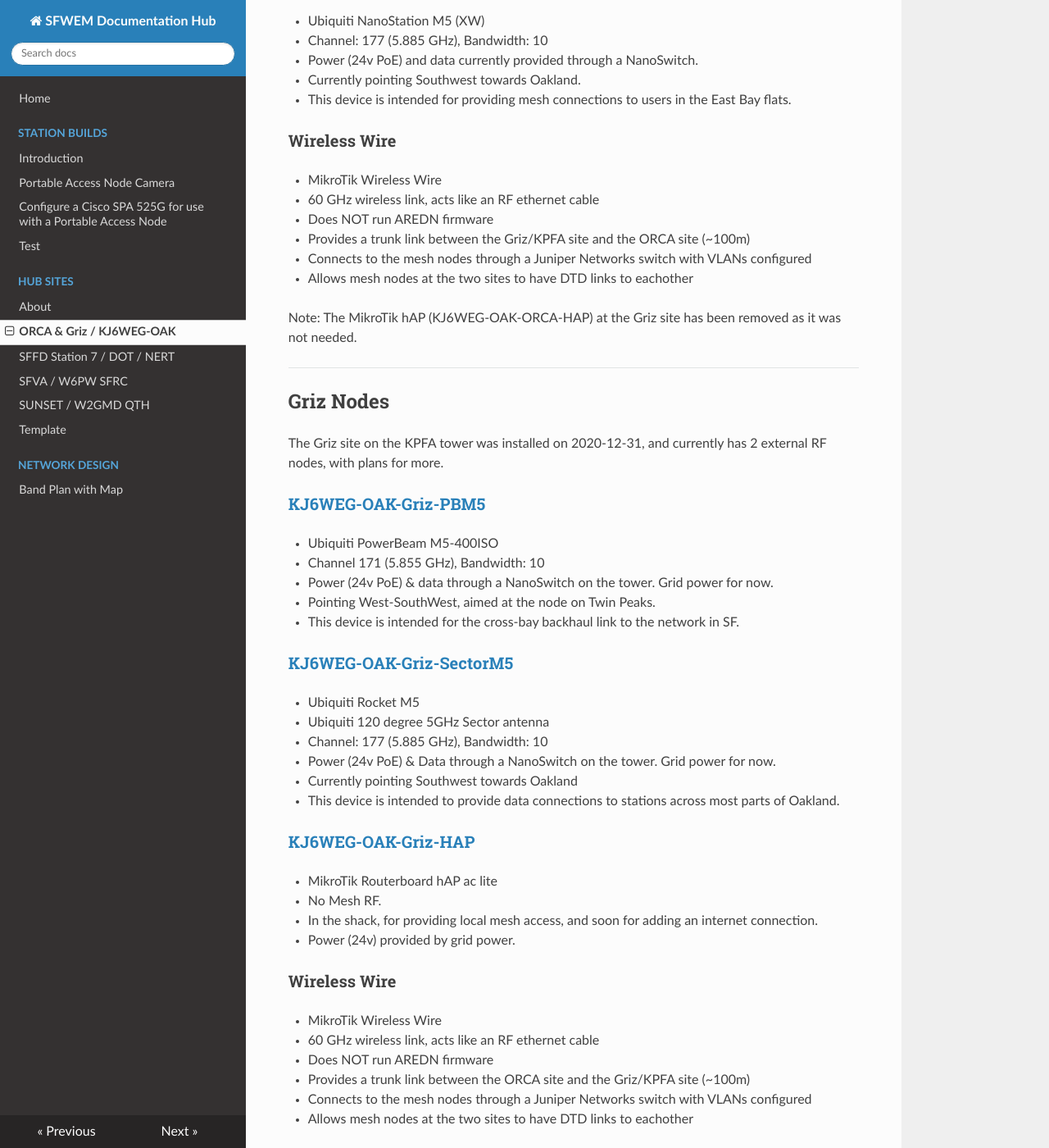
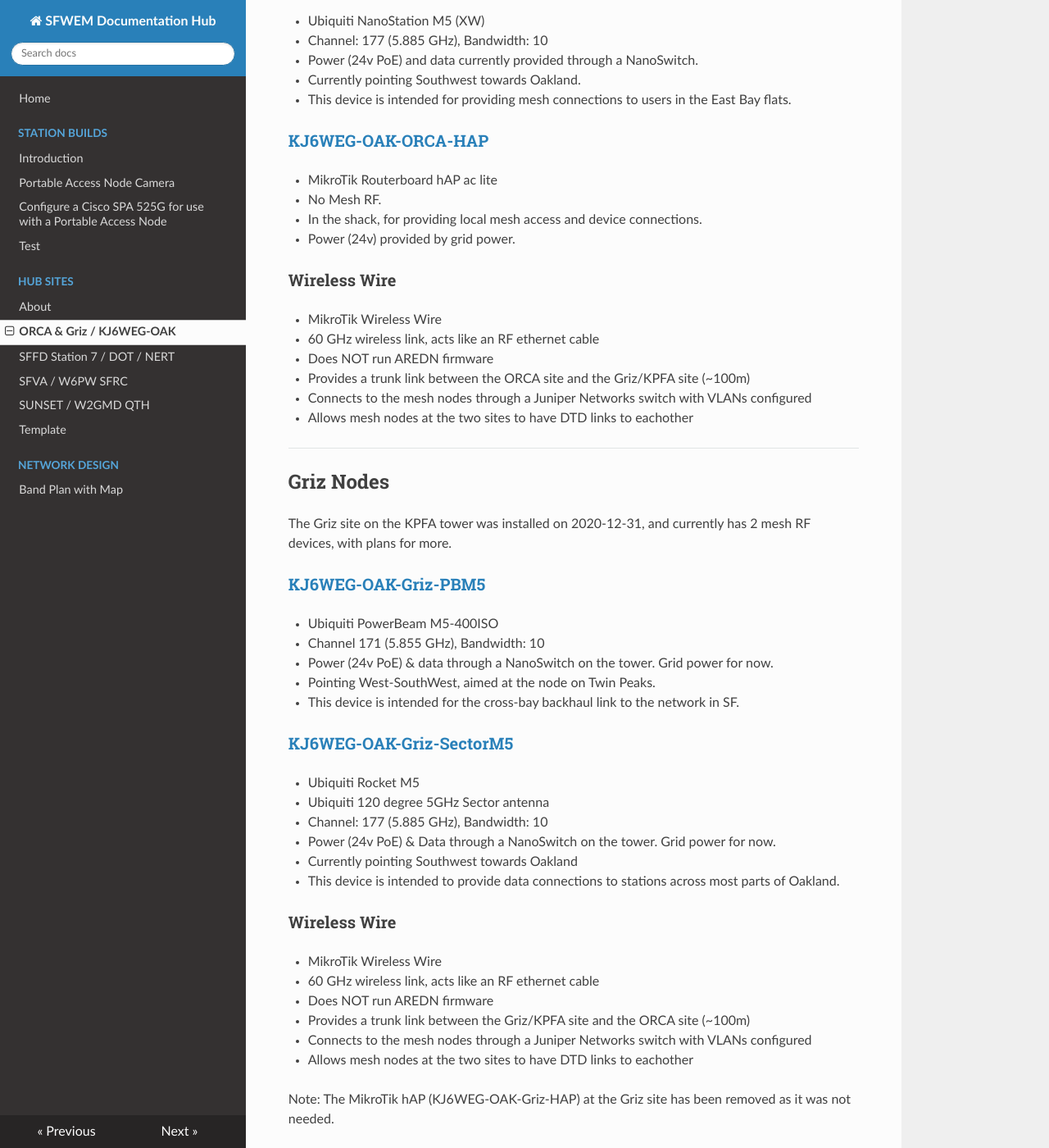
Before and after one commit to sfwem/SFWEM-Docs, an MkDocs documentation site: the page built from docs/hub_sites/orca.md, in a window 1280 px wide and 1400 px high, scrolled down 1148 px. Shown: the whole window at 82% size. Built offline with MkDocs 1.6.1, drawn with Linux system fonts in a browser that asks for light colours; nearby versions of some CDN libraries; some of the changed lines change nothing that is shown.

Commit message:
Update orca.md

```diff
--- a/docs/hub_sites/orca.md
+++ b/docs/hub_sites/orca.md
@@ -47,22 +47,28 @@
 * Currently pointing Southwest towards Oakland.
 * This device is intended for providing mesh connections to users in the East Bay flats.
 
+### [KJ6WEG-OAK-ORCA-HAP](http://kj6weg-oak-orca-hap.local.mesh)
+
+* MikroTik Routerboard hAP ac lite
+* No Mesh RF.
+* In the shack, for providing local mesh access and device connections.
+* Power (24v) provided by grid power.
+
+
 ### Wireless Wire
 
 * MikroTik Wireless Wire
 * 60 GHz wireless link, acts like an RF ethernet cable
 * Does NOT run AREDN firmware
-* Provides a trunk link between the Griz/KPFA site and the ORCA site (~100m)
+* Provides a trunk link between the ORCA site and the Griz/KPFA site (~100m)
 * Connects to the mesh nodes through a Juniper Networks switch with VLANs configured
 * Allows mesh nodes at the two sites to have DTD links to eachother
-
-Note: The MikroTik hAP (KJ6WEG-OAK-ORCA-HAP) at the Griz site has been removed as it was not needed.
 
 ***
 
 ## Griz Nodes
 
-The Griz site on the KPFA tower was installed on 2020-12-31, and currently has 2 external RF nodes, with plans for more.
+The Griz site on the KPFA tower was installed on 2020-12-31, and currently has 2 mesh RF devices, with plans for more.
 
 ### [KJ6WEG-OAK-Griz-PBM5](http://kj6weg-oak-griz-pbm5.local.mesh)
 
@@ -81,21 +87,16 @@
 * Currently pointing Southwest towards Oakland
 * This device is intended to provide data connections to stations across most parts of Oakland.
 
-### [KJ6WEG-OAK-Griz-HAP](http://kj6weg-oak-griz-hap.local.mesh)
-
-* MikroTik Routerboard hAP ac lite
-* No Mesh RF.
-* In the shack, for providing local mesh access, and soon for adding an internet connection.
-* Power (24v) provided by grid power.
-
 ### Wireless Wire
 
 * MikroTik Wireless Wire
 * 60 GHz wireless link, acts like an RF ethernet cable
 * Does NOT run AREDN firmware
-* Provides a trunk link between the ORCA site and the Griz/KPFA site (~100m)
+* Provides a trunk link between the Griz/KPFA site and the ORCA site (~100m)
 * Connects to the mesh nodes through a Juniper Networks switch with VLANs configured
 * Allows mesh nodes at the two sites to have DTD links to eachother
+
+Note: The MikroTik hAP (KJ6WEG-OAK-Griz-HAP) at the Griz site has been removed as it was not needed.
 
 ***
 
```
